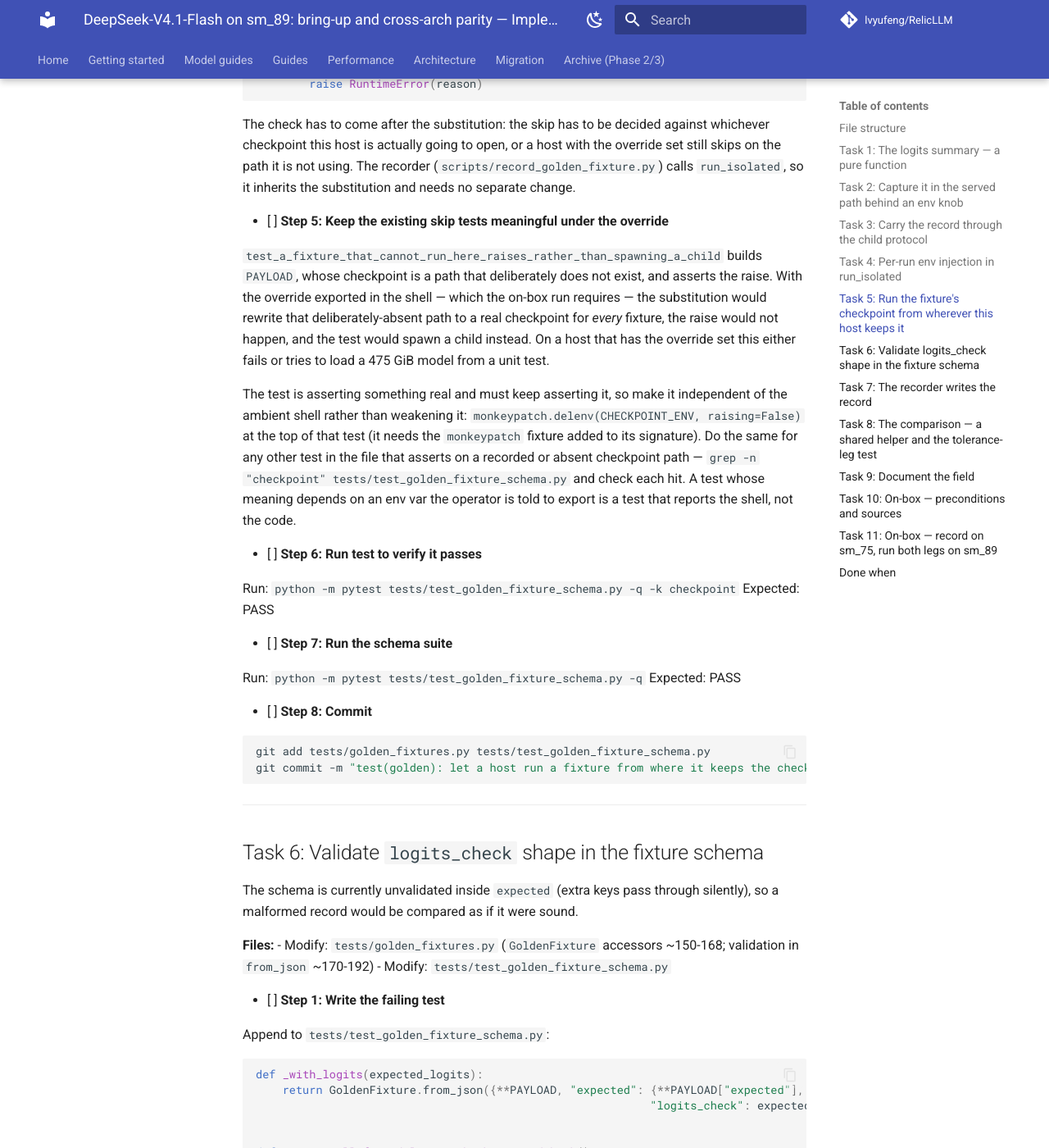
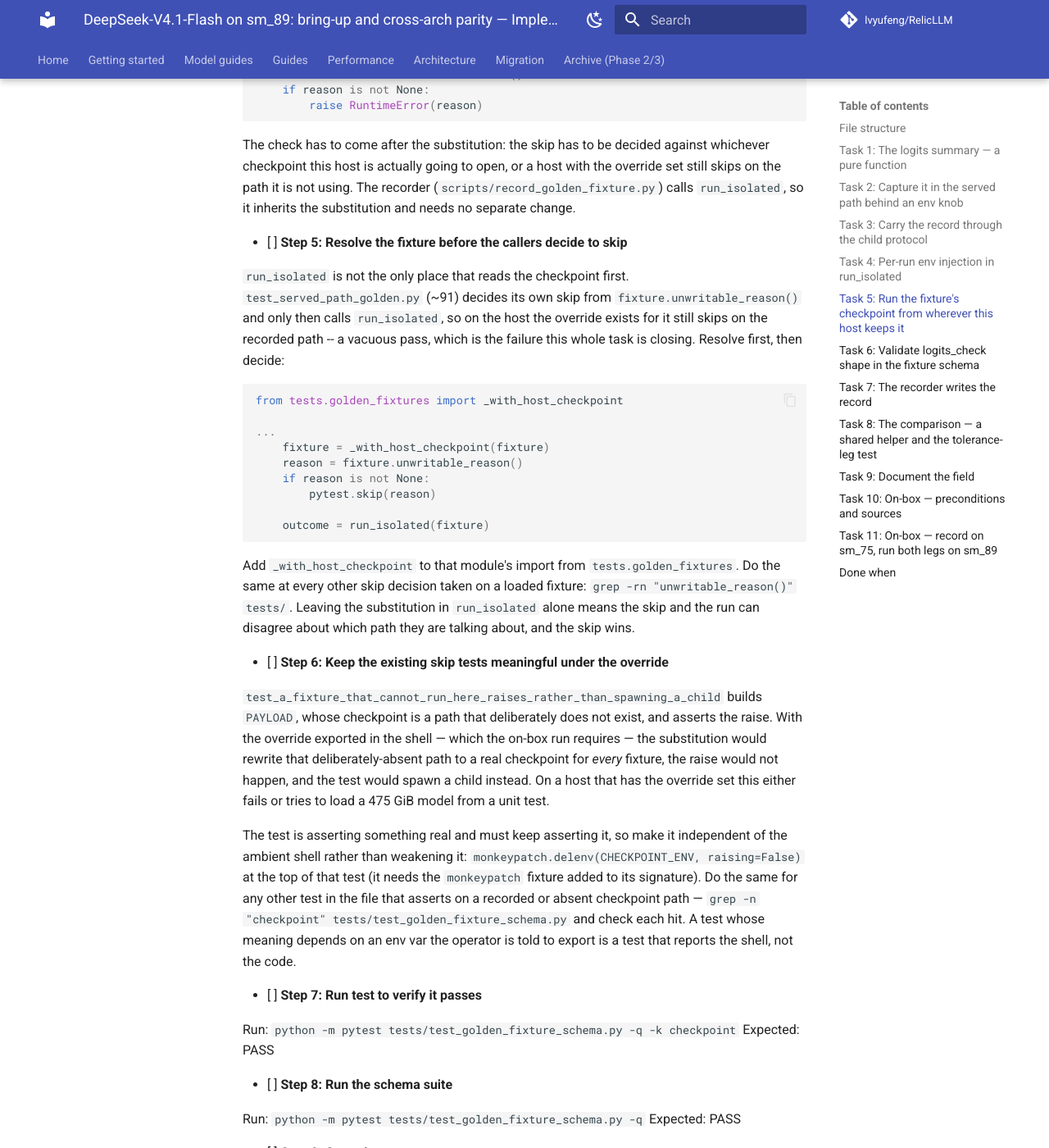
Before and after one commit to lvyufeng/RelicLLM, an MkDocs documentation site: the page built from docs/superpowers/plans/2026-10-09-v41-flash-sm89.md, in a window 1280 px wide and 1400 px high, scrolled down 15876 px. Shown: the whole window at 82% size. Built offline with MkDocs 1.6.1 and Material for MkDocs 9.7.7, drawn with Linux system fonts in a browser that asks for light colours; comment, search, counter and statistics services are not loaded; some of the changed text lies outside the part shown.

Commit message:
docs: resolve the checkpoint before the caller decides to skip
Task 5 applied `_with_host_checkpoint` inside `run_isolated` and stopped
there, but `test_served_path_golden.py` decides its own skip from
`unwritable_reason()` before it ever calls `run_isolated`. On the host the
override exists for -- the sm_89 box -- the test would skip on the recorded
`/mnt/data3` path and the acceptance leg would pass vacuously. The task now
names that call site and the grep that finds any other one.

Co-Authored-By: Claude Code <noreply@anthropic.com>

````diff
--- a/docs/superpowers/plans/2026-10-09-v41-flash-sm89.md
+++ b/docs/superpowers/plans/2026-10-09-v41-flash-sm89.md
@@ -649,6 +649,7 @@ compares against.
 - Modify: `tests/golden_fixtures.py` (a module-level helper near `_with_repo_root_on_the_path`
   ~325; a call in `run_isolated` ~355; the recorder path uses it too)
 - Modify: `tests/test_golden_fixture_schema.py`
+- Modify: `tests/test_served_path_golden.py` (resolve before its own skip decision)
 
 - [ ] **Step 1: Write the failing test**
 
@@ -762,7 +763,31 @@ whichever checkpoint this host is actually going to open, or a host with the ove
 skips on the path it is not using. The recorder (`scripts/record_golden_fixture.py`) calls
 `run_isolated`, so it inherits the substitution and needs no separate change.
 
-- [ ] **Step 5: Keep the existing skip tests meaningful under the override**
+- [ ] **Step 5: Resolve the fixture before the callers decide to skip**
+
+`run_isolated` is not the only place that reads the checkpoint first. `test_served_path_golden.py`
+(~91) decides its own skip from `fixture.unwritable_reason()` and only then calls `run_isolated`,
+so on the host the override exists for it still skips on the recorded path -- a vacuous pass, which
+is the failure this whole task is closing. Resolve first, then decide:
+
+```python
+from tests.golden_fixtures import _with_host_checkpoint
+
+...
+    fixture = _with_host_checkpoint(fixture)
+    reason = fixture.unwritable_reason()
+    if reason is not None:
+        pytest.skip(reason)
+
+    outcome = run_isolated(fixture)
+```
+
+Add `_with_host_checkpoint` to that module's import from `tests.golden_fixtures`. Do the same at
+every other skip decision taken on a loaded fixture: `grep -rn "unwritable_reason()" tests/`.
+Leaving the substitution in `run_isolated` alone means the skip and the run can disagree about
+which path they are talking about, and the skip wins.
+
+- [ ] **Step 6: Keep the existing skip tests meaningful under the override**
 
 `test_a_fixture_that_cannot_run_here_raises_rather_than_spawning_a_child` builds `PAYLOAD`, whose
 checkpoint is a path that deliberately does not exist, and asserts the raise. With the override
@@ -778,20 +803,20 @@ other test in the file that asserts on a recorded or absent checkpoint path —
 tests/test_golden_fixture_schema.py` and check each hit. A test whose meaning depends on an env var
 the operator is told to export is a test that reports the shell, not the code.
 
-- [ ] **Step 6: Run test to verify it passes**
+- [ ] **Step 7: Run test to verify it passes**
 
 Run: `python -m pytest tests/test_golden_fixture_schema.py -q -k checkpoint`
 Expected: PASS
 
-- [ ] **Step 7: Run the schema suite**
+- [ ] **Step 8: Run the schema suite**
 
 Run: `python -m pytest tests/test_golden_fixture_schema.py -q`
 Expected: PASS
 
-- [ ] **Step 8: Commit**
+- [ ] **Step 9: Commit**
 
 ```bash
-git add tests/golden_fixtures.py tests/test_golden_fixture_schema.py
+git add tests/golden_fixtures.py tests/test_golden_fixture_schema.py tests/test_served_path_golden.py
 git commit -m "test(golden): let a host run a fixture from where it keeps the checkpoint"
 ```
 
````
